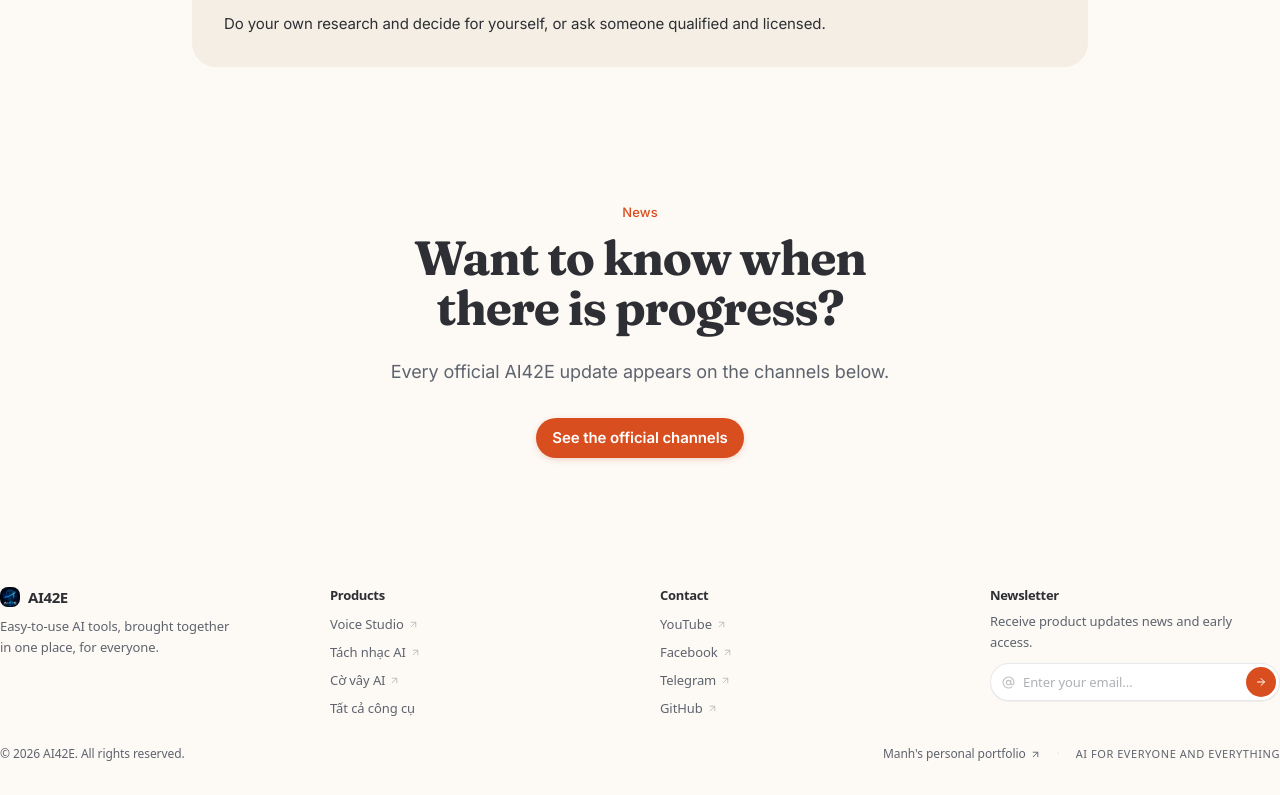
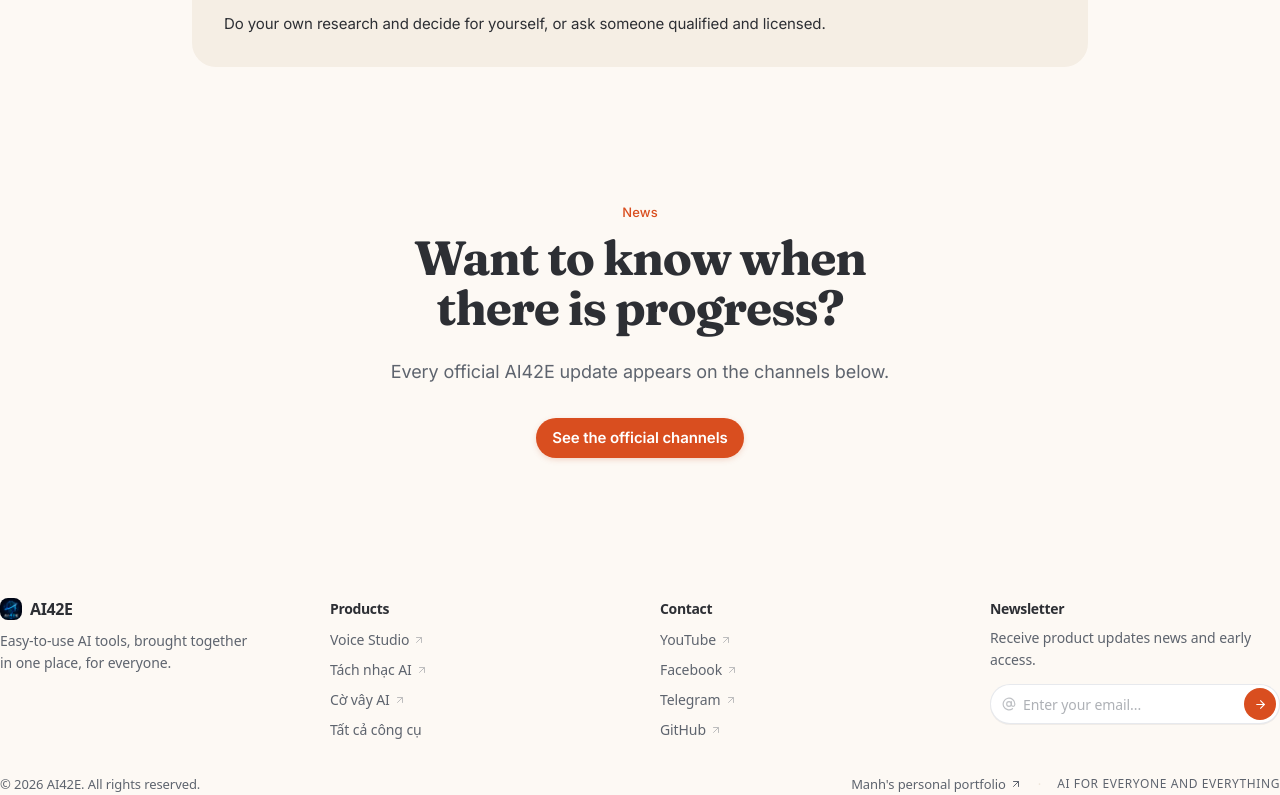
Before and after one commit to nhmanhDev/LandingPage, a Next.js app in the folder LandingPageMaster/: page /invest in a window 1280 px wide. Shown: the part 1808-2603 px from the top of the page. Before the commit the page ends 2573 px from the top, so only its background shows below. Built offline with nearby package versions, Linux system fonts and the light colour scheme.

Commit message:
style(brand): restore contact typography to min 12px with 14px links and optimize island height to 648px

```diff
--- a/LandingPageMaster/src/components/brand/BrandFooter.tsx
+++ b/LandingPageMaster/src/components/brand/BrandFooter.tsx
@@ -28,26 +28,26 @@ export function BrandFooter({ inIsland = true }: { inIsland?: boolean }) {
   const isVi = locale === "vi";
 
   const content = (
-    <footer className="w-full mt-6 sm:mt-7 lg:mt-8 font-sans">
+    <footer className="w-full mt-8 sm:mt-10 lg:mt-11 font-sans">
       {/* 4-Column Directory: Unified Grid aligned with CTA card */}
-      <div className="grid grid-cols-2 gap-x-6 gap-y-4 sm:grid-cols-4 lg:gap-x-10">
+      <div className="grid grid-cols-2 gap-x-6 gap-y-5 sm:grid-cols-4 lg:gap-x-10">
         {/* Column 1: Brand Info */}
         <div className="col-span-2 sm:col-span-1">
           <div className="flex items-center gap-2">
-            <Image src={logo} alt="AI42E" width={20} height={20} className="rounded-md" />
-            <span className="font-sans text-[15px] font-bold text-[var(--b-ink)] tracking-tight">AI42E</span>
+            <Image src={logo} alt="AI42E" width={22} height={22} className="rounded-md" />
+            <span className="font-sans text-[16px] font-bold text-[var(--b-ink)] tracking-tight">AI42E</span>
           </div>
-          <p className="mt-2 text-[13px] text-[var(--b-muted)] leading-relaxed max-w-[240px]">
+          <p className="mt-2.5 text-[14px] text-[var(--b-muted)] leading-relaxed max-w-[260px]">
             {c.footer.about}
           </p>
         </div>
 
         {/* Column 2: Products */}
         <div>
-          <h3 className="text-[13px] font-semibold text-[var(--b-ink)] tracking-tight mb-2">
+          <h3 className="text-[14px] font-semibold text-[var(--b-ink)] tracking-tight mb-2.5">
             {c.footer.colProducts}
           </h3>
-          <ul className="space-y-1.5 text-[13px]">
+          <ul className="space-y-2 text-[14px]">
             {ECOSYSTEM_LINKS.map((item) => (
               <li key={item.name}>
                 <a
@@ -57,7 +57,7 @@ export function BrandFooter({ inIsland = true }: { inIsland?: boolean }) {
                 >
                   <span>{item.name}</span>
                   {item.external ? (
-                    <ArrowUpRight size={11} className="opacity-40 transition-transform group-hover:translate-x-0.5 group-hover:-translate-y-0.5 group-hover:opacity-100" />
+                    <ArrowUpRight size={12} className="opacity-40 transition-transform group-hover:translate-x-0.5 group-hover:-translate-y-0.5 group-hover:opacity-100" />
                   ) : null}
                 </a>
               </li>
@@ -67,10 +67,10 @@ export function BrandFooter({ inIsland = true }: { inIsland?: boolean }) {
 
         {/* Column 3: Socials */}
         <div>
-          <h3 className="text-[13px] font-semibold text-[var(--b-ink)] tracking-tight mb-2">
+          <h3 className="text-[14px] font-semibold text-[var(--b-ink)] tracking-tight mb-2.5">
             {c.footer.colContact}
           </h3>
-          <ul className="space-y-1.5 text-[13px]">
+          <ul className="space-y-2 text-[14px]">
             {SOCIALS.filter((s) => s.id !== "email").map((social) => (
               <li key={social.id}>
                 <a
@@ -80,7 +80,7 @@ export function BrandFooter({ inIsland = true }: { inIsland?: boolean }) {
                   className="group inline-flex items-center gap-1 text-[var(--b-muted)] transition-colors hover:text-[var(--b-ink)]"
                 >
                   <span>{social.name}</span>
-                  <ArrowUpRight size={11} className="opacity-40 transition-transform group-hover:translate-x-0.5 group-hover:-translate-y-0.5 group-hover:opacity-100" />
+                  <ArrowUpRight size={12} className="opacity-40 transition-transform group-hover:translate-x-0.5 group-hover:-translate-y-0.5 group-hover:opacity-100" />
                 </a>
               </li>
             ))}
@@ -89,10 +89,10 @@ export function BrandFooter({ inIsland = true }: { inIsland?: boolean }) {
 
         {/* Column 4: Newsletter */}
         <div className="col-span-2 sm:col-span-1">
-          <h3 className="text-[13px] font-semibold text-[var(--b-ink)] tracking-tight mb-1.5">
+          <h3 className="text-[14px] font-semibold text-[var(--b-ink)] tracking-tight mb-2">
             {isVi ? "Bản tin AI42E" : "Newsletter"}
           </h3>
-          <p className="text-[13px] text-[var(--b-muted)] leading-relaxed max-w-[260px] mb-2.5">
+          <p className="text-[14px] text-[var(--b-muted)] leading-relaxed max-w-[280px] mb-3">
             {isVi
               ? "Nhận thông báo khi có công cụ AI mới và tính năng thử nghiệm sớm."
               : "Receive product updates news and early access."}
@@ -100,27 +100,27 @@ export function BrandFooter({ inIsland = true }: { inIsland?: boolean }) {
 
           <form onSubmit={handleSubscribe} className="relative flex items-center w-full max-w-[320px]">
             {subscribed ? (
-              <div className="flex items-center gap-1.5 text-[12px] font-medium text-[var(--b-pos-fg)] bg-[var(--b-pos-bg)] py-1.5 px-3 rounded-full">
+              <div className="flex items-center gap-1.5 text-[13px] font-medium text-[var(--b-pos-fg)] bg-[var(--b-pos-bg)] py-1.5 px-3 rounded-full">
                 <Check size={13} />
                 <span>{isVi ? "Đã đăng ký! Cảm ơn bạn." : "Subscribed! Thank you."}</span>
               </div>
             ) : (
               <>
-                <AtSign size={13} className="absolute left-3 text-[var(--b-muted)] pointer-events-none opacity-40" />
+                <AtSign size={14} className="absolute left-3 text-[var(--b-muted)] pointer-events-none opacity-40" />
                 <input
                   type="email"
                   value={email}
                   onChange={(e) => setEmail(e.target.value)}
                   placeholder={isVi ? "Nhập email của bạn..." : "Enter your email..."}
                   required
-                  className="w-full rounded-full border border-gray-200/90 dark:border-[var(--b-line)] bg-white dark:bg-[#25221d] h-[38px] pl-8 pr-10 text-[13px] text-[var(--b-ink)] placeholder:text-[var(--b-muted)]/50 focus:border-[var(--b-ink)] focus:outline-none transition-colors shadow-2xs"
+                  className="w-full rounded-full border border-gray-200/90 dark:border-[var(--b-line)] bg-white dark:bg-[#25221d] h-[40px] pl-8 pr-11 text-[14px] text-[var(--b-ink)] placeholder:text-[var(--b-muted)]/50 focus:border-[var(--b-ink)] focus:outline-none transition-colors shadow-2xs"
                 />
                 <button
                   type="submit"
                   aria-label={isVi ? "Đăng ký nhận tin" : "Subscribe"}
-                  className="absolute right-1 grid h-[30px] w-[30px] place-items-center rounded-full bg-[var(--b-brand)] text-white hover:opacity-90 transition-opacity"
+                  className="absolute right-1 grid h-[32px] w-[32px] place-items-center rounded-full bg-[var(--b-brand)] text-white hover:opacity-90 transition-opacity"
                 >
-                  <ArrowRight size={12} />
+                  <ArrowRight size={13} />
                 </button>
               </>
             )}
@@ -129,7 +129,7 @@ export function BrandFooter({ inIsland = true }: { inIsland?: boolean }) {
       </div>
 
       {/* Bottom Copyright & Slogan Bar: Pure Whitespace separation */}
-      <div className="mt-5 sm:mt-6 lg:mt-6 flex flex-col gap-2 sm:flex-row sm:items-center sm:justify-between text-[12px] text-[var(--b-muted)]">
+      <div className="mt-7 sm:mt-8 lg:mt-8 flex flex-col gap-2 sm:flex-row sm:items-center sm:justify-between text-[13px] text-[var(--b-muted)]">
         <div>
           <p>
             © {new Date().getFullYear()} {c.footer.rights}
@@ -143,10 +143,10 @@ export function BrandFooter({ inIsland = true }: { inIsland?: boolean }) {
             className="inline-flex items-center gap-1 text-[var(--b-muted)] transition-colors hover:text-[var(--b-ink)] font-medium"
           >
             <span>{c.footer.portfolio}</span>
-            <ArrowUpRight size={11} aria-hidden="true" />
+            <ArrowUpRight size={12} aria-hidden="true" />
           </a>
           <span className="text-[var(--b-line)] hidden sm:inline">·</span>
-          <p className="font-medium tracking-wider text-[11px]">{c.footer.slogan}</p>
+          <p className="font-medium tracking-wider text-[12px]">{c.footer.slogan}</p>
         </div>
       </div>
     </footer>
--- a/LandingPageMaster/src/components/brand/BrandPage.tsx
+++ b/LandingPageMaster/src/components/brand/BrandPage.tsx
@@ -67,7 +67,7 @@ export function BrandPage() {
               {/* Bọc 2: Outer Bezel Rim (pure white frame with ambient soft shadow) */}
               <div className="mx-auto w-full max-w-[1340px] p-2 sm:p-2.5 lg:p-3 rounded-[30px] sm:rounded-[38px] lg:rounded-[44px] bg-white dark:bg-[#24201a] border border-[var(--b-line)]/60 shadow-[0_20px_50px_-15px_rgba(0,0,0,0.05)] dark:shadow-[0_20px_50px_-15px_rgba(0,0,0,0.4)]">
                 {/* Bọc 3: Master Island Surface (Warm Sand / Soft Gray backdrop) */}
-                <div className="w-full rounded-[24px] sm:rounded-[32px] lg:rounded-[38px] bg-[#faf6f0] dark:bg-[#1a1714] border border-[var(--b-line)]/40 px-5 py-5 sm:px-8 sm:py-6 lg:px-10 lg:py-7">
+                <div className="w-full rounded-[24px] sm:rounded-[32px] lg:rounded-[38px] bg-[#faf6f0] dark:bg-[#1a1714] border border-[var(--b-line)]/40 px-5 py-6 sm:px-8 sm:py-7 lg:px-10 lg:py-8">
                   {/* Unified Width Container: Strict Left & Right Edge Alignment */}
                   <div className="mx-auto w-full max-w-[1080px] flex flex-col">
                     <ClosingSection />
--- a/LandingPageMaster/src/components/brand/ClosingSection.tsx
+++ b/LandingPageMaster/src/components/brand/ClosingSection.tsx
@@ -12,21 +12,21 @@ export function ClosingSection() {
   return (
     <Reveal>
       {/* Bọc 4: Inner CTA Card - Floating card with golden ratio proportions & concentric radar orbit */}
-      <div className="w-full rounded-[22px] sm:rounded-[26px] lg:rounded-[28px] border border-[var(--b-line)]/70 bg-white dark:bg-[#24201a] px-6 py-5 sm:px-8 sm:py-6 lg:px-10 lg:py-6 shadow-[0_10px_28px_-6px_rgba(0,0,0,0.04)] dark:shadow-[0_10px_28px_-6px_rgba(0,0,0,0.25)] relative overflow-hidden">
+      <div className="w-full rounded-[24px] sm:rounded-[28px] lg:rounded-[30px] border border-[var(--b-line)]/70 bg-white dark:bg-[#24201a] px-6 py-6 sm:px-9 sm:py-7 lg:px-11 lg:py-8 shadow-[0_12px_32px_-6px_rgba(0,0,0,0.04)] dark:shadow-[0_12px_32px_-6px_rgba(0,0,0,0.25)] relative overflow-hidden">
         <div className="relative z-10 grid items-center gap-6 md:grid-cols-[1.1fr_0.9fr]">
           <div>
             {/* Eyebrow: Title Case, neutral muted */}
-            <span className="block text-[13px] font-medium text-[var(--b-muted)] mb-1.5">
+            <span className="block text-[14px] font-medium text-[var(--b-muted)] mb-2">
               {isVi ? "Khám phá hệ sinh thái" : "AI42E Ecosystem"}
             </span>
 
             {/* Headline: Clean Geometric Sans-serif, balanced sizing */}
-            <h2 className="text-xl sm:text-2xl lg:text-[26px] font-bold text-[var(--b-heading)] tracking-[-0.025em] leading-[1.2] mb-2 font-sans">
+            <h2 className="text-2xl sm:text-3xl font-bold text-[var(--b-heading)] tracking-[-0.025em] leading-[1.2] mb-3 font-sans">
               {c.closing.title}
             </h2>
 
             {/* Description */}
-            <p className="text-[13px] sm:text-[14px] text-[var(--b-muted)] leading-relaxed max-w-[420px] mb-4 font-sans">
+            <p className="text-[14px] sm:text-[15px] text-[var(--b-muted)] leading-relaxed max-w-[440px] mb-5 font-sans">
               {c.closing.sub}
             </p>
 
@@ -34,16 +34,16 @@ export function ClosingSection() {
             <div>
               <a
                 href="#products"
-                className="pill pill-cta inline-flex items-center gap-2 !h-[40px] !px-5 text-[14px] font-semibold rounded-full shadow-xs"
+                className="pill pill-cta inline-flex items-center gap-2 !h-[44px] !px-6 text-[15px] font-semibold rounded-full shadow-xs"
               >
                 <span>{c.closing.cta}</span>
-                <ArrowUpRight size={14} aria-hidden="true" />
+                <ArrowUpRight size={15} aria-hidden="true" />
               </a>
             </div>
           </div>
 
           {/* Right Visual: Concentric Radar Orbit matching SquareUi reference video */}
-          <div className="relative flex items-center justify-center w-full min-h-[190px] sm:min-h-[210px] lg:min-h-[220px]">
+          <div className="relative flex items-center justify-center w-full min-h-[220px] sm:min-h-[240px] lg:min-h-[250px]">
             <RadarOrbit />
           </div>
         </div>
--- a/LandingPageMaster/src/components/brand/RadarOrbit.tsx
+++ b/LandingPageMaster/src/components/brand/RadarOrbit.tsx
@@ -154,11 +154,11 @@ export function RadarOrbit() {
 
   return (
     <div
-      className="group/radar relative flex items-center justify-center w-full h-[190px] sm:h-[210px] lg:h-[220px] select-none"
+      className="group/radar relative flex items-center justify-center w-full h-[220px] sm:h-[240px] lg:h-[250px] select-none"
       aria-hidden="true"
     >
       {/* Scaling container that scales down smoothly on mobile while staying centered */}
-      <div className="relative w-[500px] h-[500px] shrink-0 scale-[0.52] sm:scale-[0.62] lg:scale-[0.70] xl:scale-[0.75] transition-transform">
+      <div className="relative w-[500px] h-[500px] shrink-0 scale-[0.58] sm:scale-[0.68] lg:scale-[0.76] xl:scale-[0.80] transition-transform">
 
         {/* 4 Concentric Dashed Rings (Absolute Circles centered at 250, 250) */}
         {/* Ring 1: Inner Breathing Ring (r=50) */}
@@ -211,7 +211,7 @@ export function RadarOrbit() {
                     <Icon size={item.iconSize} aria-hidden="true" />
 
                     {/* Subtle Hover Tooltip */}
-                    <div className="pointer-events-none absolute -top-8 left-1/2 -translate-x-1/2 whitespace-nowrap rounded-md bg-[var(--b-ink)] px-2 py-0.5 text-[11px] font-medium text-white opacity-0 shadow-md transition-opacity duration-150 group-hover/item:opacity-100 z-40">
+                    <div className="pointer-events-none absolute -top-8 left-1/2 -translate-x-1/2 whitespace-nowrap rounded-md bg-[var(--b-ink)] px-2 py-0.5 text-[12px] font-medium text-white opacity-0 shadow-md transition-opacity duration-150 group-hover/item:opacity-100 z-40">
                       {isVi ? item.nameVi : item.nameEn}
                     </div>
                   </a>
```
